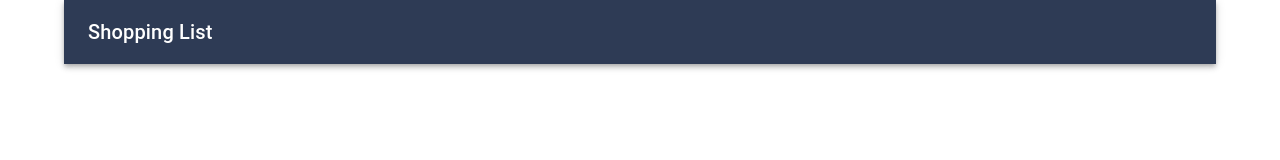
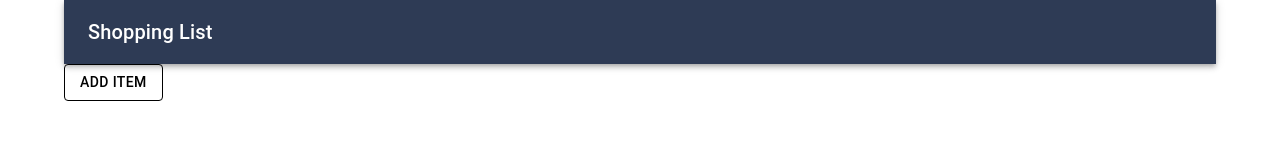
Before and after one commit to edielam/sBoot, a React (Create React App) app in the folder cardatabase/shoppinglist/: page / in a window 1280 px wide. Shown: the top 160 px of the page. Built offline with nearby package versions, Linux system fonts and the light colour scheme.

Commit message:
shopping list

```diff
--- a/cardatabase/shoppinglist/src/App.js
+++ b/cardatabase/shoppinglist/src/App.js
@@ -2,6 +2,7 @@ import Container from '@mui/material/Container';
 import { AppBar, Typography, Toolbar } from '@mui/material';
 import './App.css';
 import { useState } from 'react';
+import AddItem from './components/AddItem';
 
 function App() {
   const [items, setItems] = useState([]);
@@ -17,6 +18,7 @@ function App() {
           </Typography>
         </Toolbar>
       </AppBar>
+      <AddItem/>
     </Container>
   );
 }
--- a/cardatabase/shoppinglist/src/components/addItem.js
+++ b/cardatabase/shoppinglist/src/components/addItem.js
@@ -1,9 +1,38 @@
-import React from "react";
+import React, { useState } from "react";
 import { Button, TextField, Dialog, DialogActions,
 DialogContent, DialogTitle } from "@mui/material";
 
 function AddItem(props){
+    const [open, setOpen] = useState(false);
+    const handleOpen = () => {
+        setOpen(true);
+    }
+    const handleClose = () => {
+        setOpen(false);
+    }
+    const [items, setItems] = useState([]);
+    const addItem = (item) => {
+        setItems([item, ...items]);
+     }
     return (
-        <div></div>
+        <div>
+            <Button onClick={handleOpen} color='inherit' variant="outlined">
+                Add Item
+            </Button>
+            <Dialog open={open} onClose={handleClose}>
+                <DialogTitle>New Item</DialogTitle>
+                <DialogContent></DialogContent>
+                <DialogActions>
+                    <Button onClick={handleClose} color='inherit' variant="contained">
+                    Cancel
+                    </Button>
+                    <Button onClick={addItem} color='inherit' variant="contained">
+                    Add
+                    </Button>
+                </DialogActions>
+            </Dialog>
+        </div>
     )
 }
+
+export default AddItem;
```
